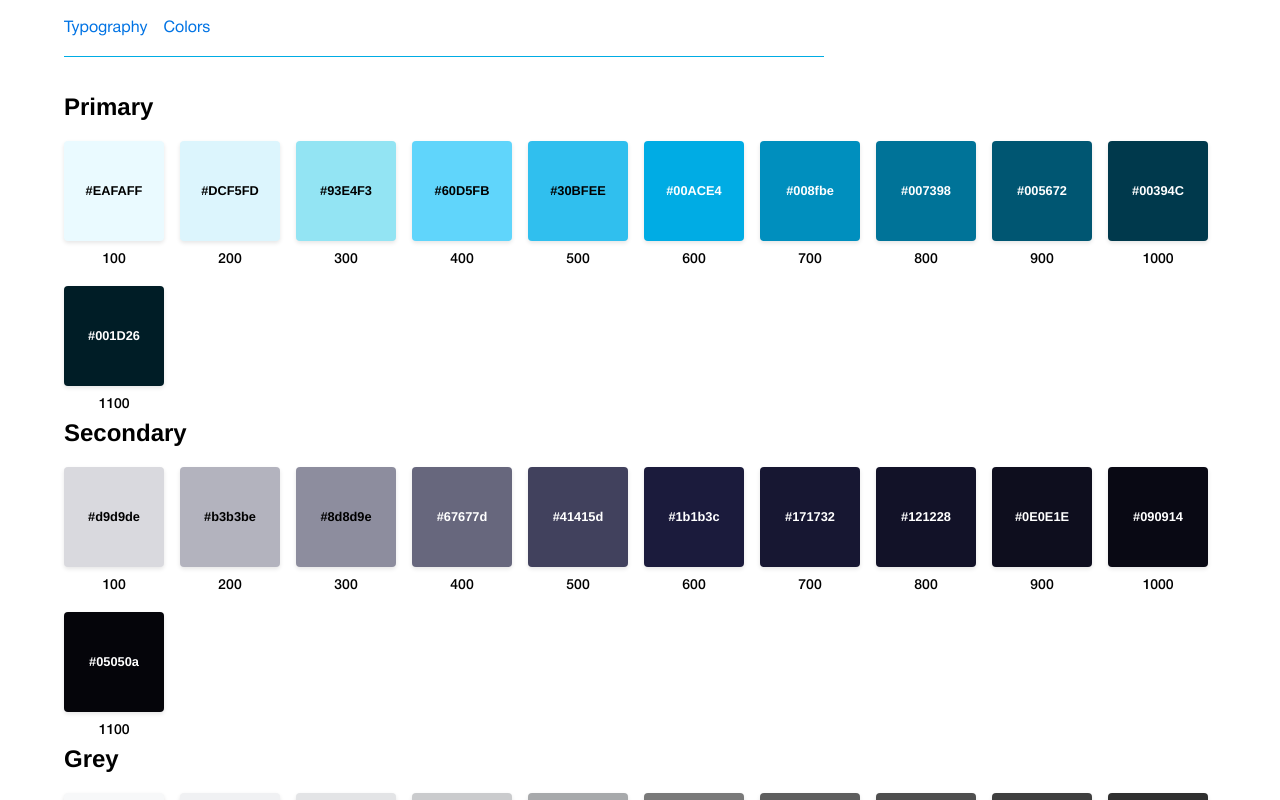
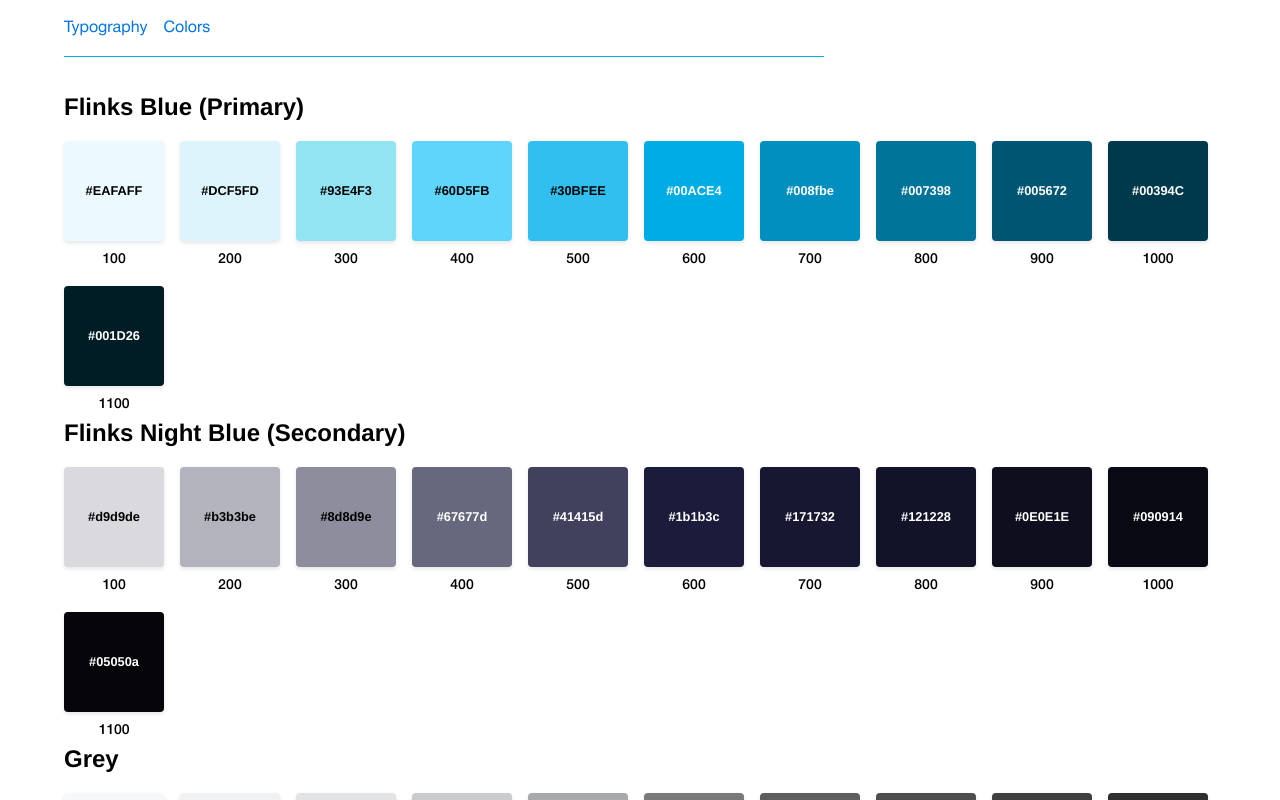
Before and after one commit to 9ntonio/angular-design-system, an Angular app: page /colors in a window 1280 px wide. Shown: the top 800 px of the page. Built offline with nearby package versions, Linux system fonts and the light colour scheme; a web font is replaced by a local one.

Commit message:
[9ntonio][Font System fixes]

```diff
--- a/src/app/color-palette/color-palette.component.ts
+++ b/src/app/color-palette/color-palette.component.ts
@@ -16,12 +16,12 @@
   standalone: true,
   imports: [CommonModule],
   templateUrl: './color-palette.component.html',
-  styleUrl: './color-palette.component.scss'
+  styleUrl: './color-palette.component.scss',
 })
 export class ColorPaletteComponent {
   colorGroups: ColorGroup[] = [
     {
-      name: 'primary',
+      name: 'flinks blue (primary)',
       variants: [
         { name: '100', value: '#EAFAFF' },
         { name: '200', value: '#DCF5FD' },
@@ -34,10 +34,10 @@
         { name: '900', value: '#005672' },
         { name: '1000', value: '#00394C' },
         { name: '1100', value: '#001D26' },
-      ]
+      ],
     },
     {
-      name: 'secondary',
+      name: 'flinks night blue (secondary)',
       variants: [
         { name: '100', value: '#d9d9de' },
         { name: '200', value: '#b3b3be' },
@@ -50,7 +50,7 @@
         { name: '900', value: '#0E0E1E' },
         { name: '1000', value: '#090914' },
         { name: '1100', value: '#05050a' },
-      ]
+      ],
     },
     {
       name: 'grey',
@@ -66,7 +66,7 @@
         { name: '900', value: '#3F3F3F' },
         { name: '1000', value: '#2F2F2F' },
         { name: '1100', value: '#1F1F1F' },
-      ]
+      ],
     },
     {
       name: 'blue',
@@ -82,7 +82,7 @@
         { name: '900', value: '#003a72' },
         { name: '1000', value: '#00264c' },
         { name: '1100', value: '#001326' },
-      ]
+      ],
     },
     {
       name: 'mint',
@@ -98,7 +98,7 @@
         { name: '900', value: '#277472' },
         { name: '1000', value: '#1a4d4c' },
         { name: '1100', value: '#0d2726' },
-      ]
+      ],
     },
     {
       name: 'green',
@@ -114,7 +114,7 @@
         { name: '900', value: '#033d2b' },
         { name: '1000', value: '#02291c' },
         { name: '1100', value: '#01140e' },
-      ]
+      ],
     },
     {
       name: 'indigo',
@@ -130,7 +130,7 @@
         { name: '900', value: '#34337a' },
         { name: '1000', value: '#222251' },
         { name: '1100', value: '#111129' },
-      ]
+      ],
     },
     {
       name: 'purple',
@@ -146,7 +146,7 @@
         { name: '900', value: '#623678' },
         { name: '1000', value: '#412450' },
         { name: '1100', value: '#211228' },
-      ]
+      ],
     },
     {
       name: 'pink',
@@ -162,7 +162,7 @@
         { name: '900', value: '#731b2d' },
         { name: '1000', value: '#4d121e' },
         { name: '1100', value: '#26090f' },
-      ]
+      ],
     },
     {
       name: 'yellow',
@@ -178,7 +178,7 @@
         { name: '900', value: '#7b6613' },
         { name: '1000', value: '#52440c' },
         { name: '1100', value: '#292206' },
-      ]
+      ],
     },
     {
       name: 'orange',
@@ -194,7 +194,7 @@
         { name: '900', value: '#6e3402' },
         { name: '1000', value: '#492301' },
         { name: '1100', value: '#251101' },
-      ]
+      ],
     },
     {
       name: 'red',
@@ -210,8 +210,8 @@
         { name: '900', value: '#701212' },
         { name: '1000', value: '#4B0C0C' },
         { name: '1100', value: '#250606' },
-      ]
-    }
+      ],
+    },
   ];
 
   getContrastColor(hexColor: string): string {
```
